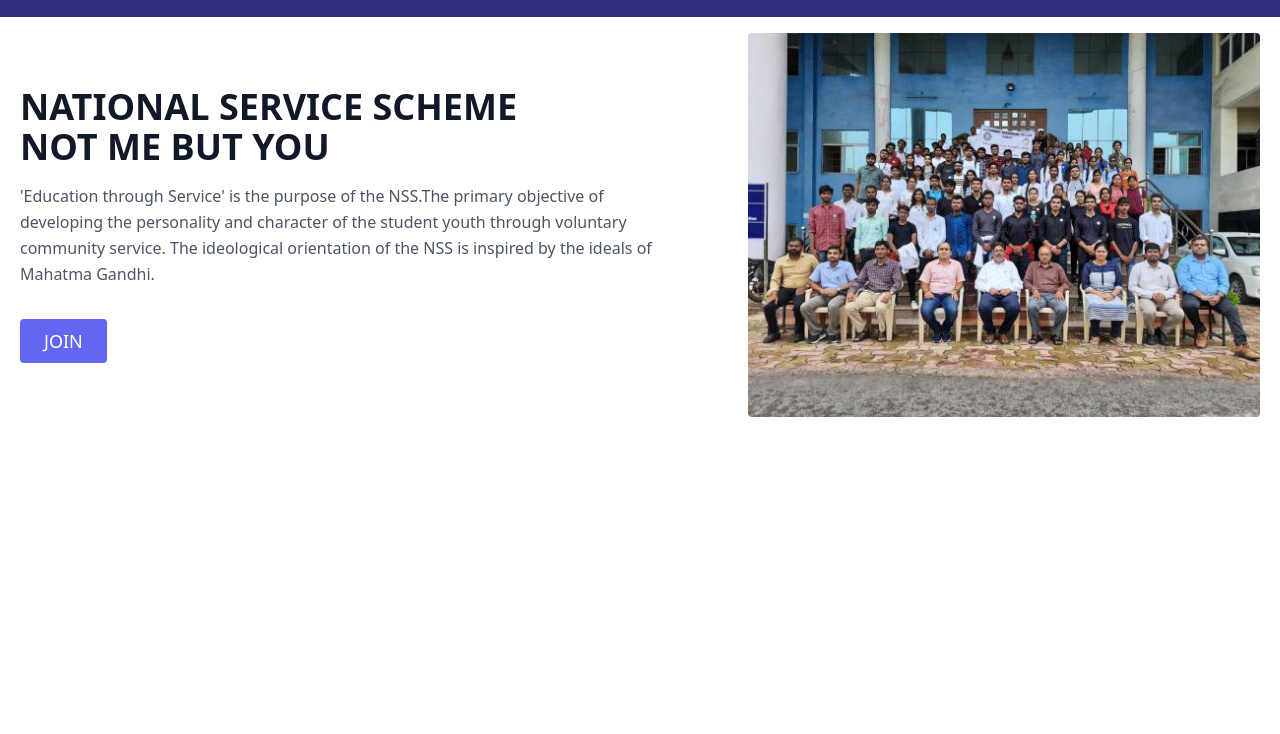
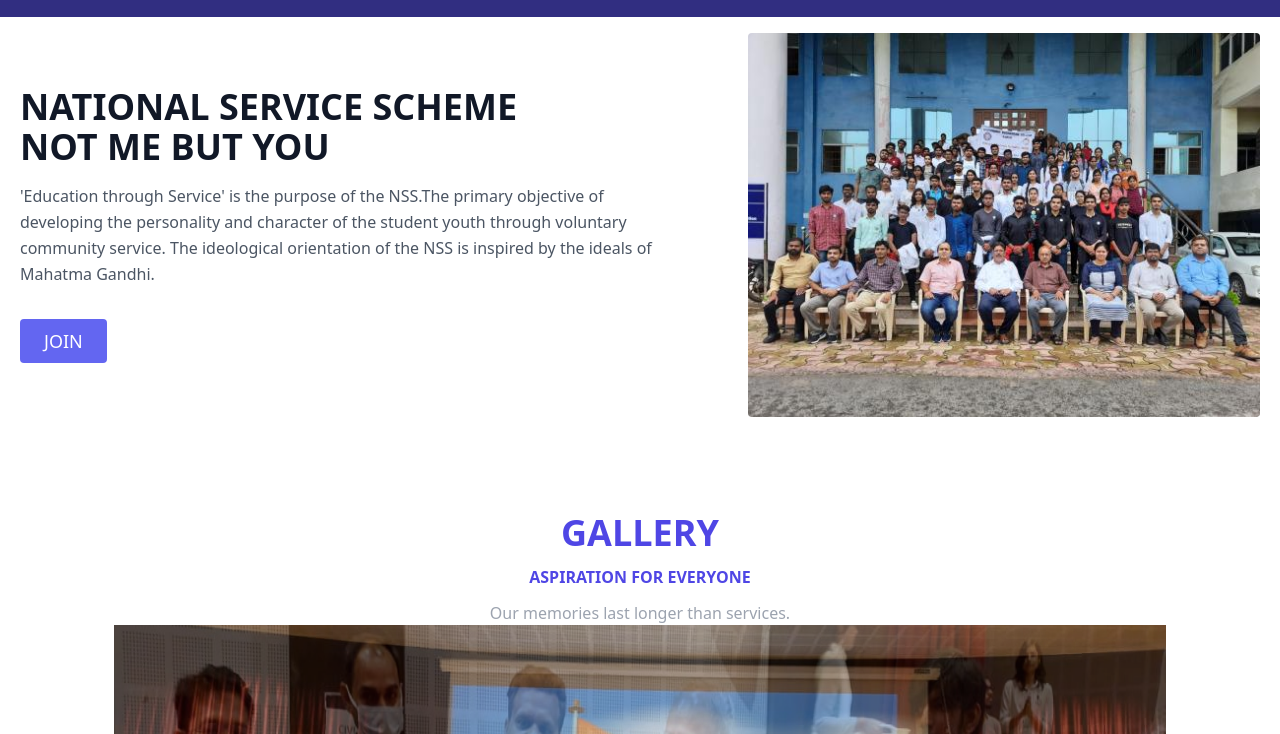
Before and after one commit to Imsachin010/GECR_NSS.github.io, a website: page index.html in a window 1280 px wide. Shown: the part 63-797 px from the top of the page. Drawn offline with nearby package versions, Linux system fonts and the light colour scheme; files that its build step writes are made by us from their sources.

Commit message:
Removed h screen in section and homepage....

```diff
--- a/index.html
+++ b/index.html
@@ -66,7 +66,7 @@
             </div>
         </nav>
         <!-- homepage -->
-        <section id="homepage" class="text-gray-600 body-font h-screen">
+        <section id="homepage" class="text-gray-600 body-font">
         <div class="container mx-auto flex px-5 py-24 md:flex-row flex-col items-center">
             <div class="lg:flex-grow md:w-1/2 lg:pr-24 md:pr-16 flex flex-col md:items-start md:text-left mb-16 md:mb-0 items-center text-center">
                 <h1 class="title-font sm:text-4xl text-3xl mb-4  text-gray-900 font-bold ">NATIONAL SERVICE SCHEME
```
